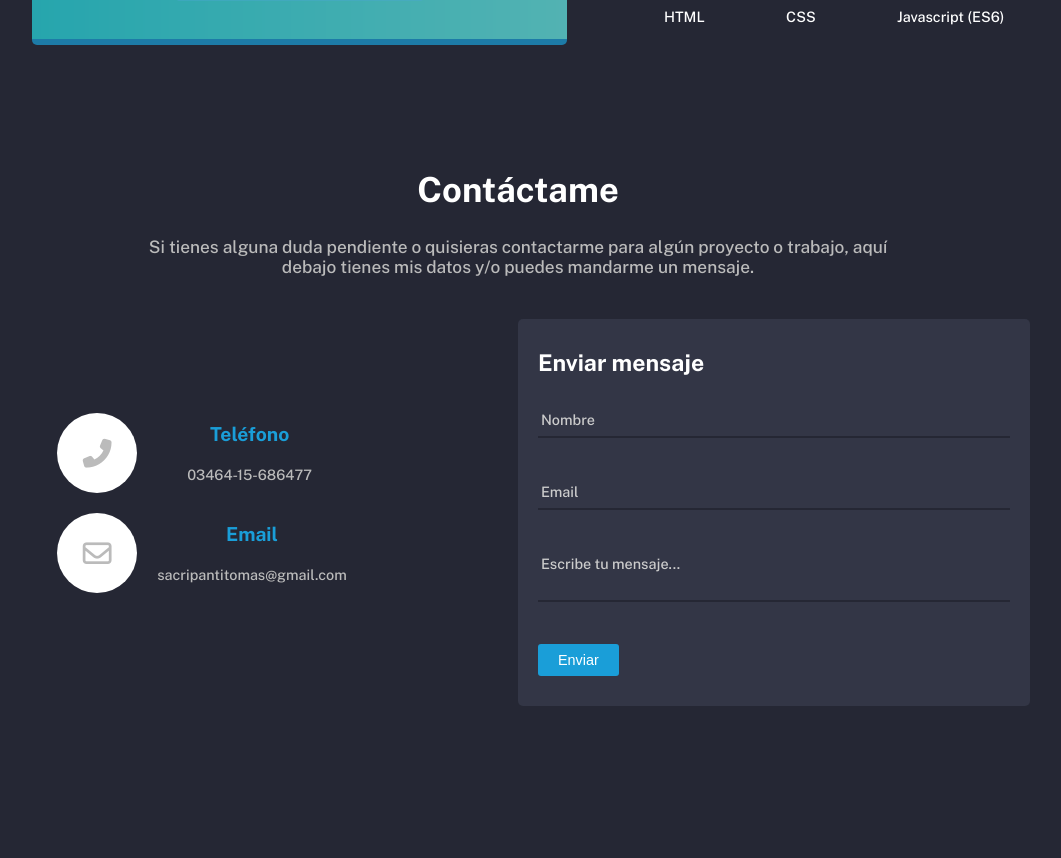
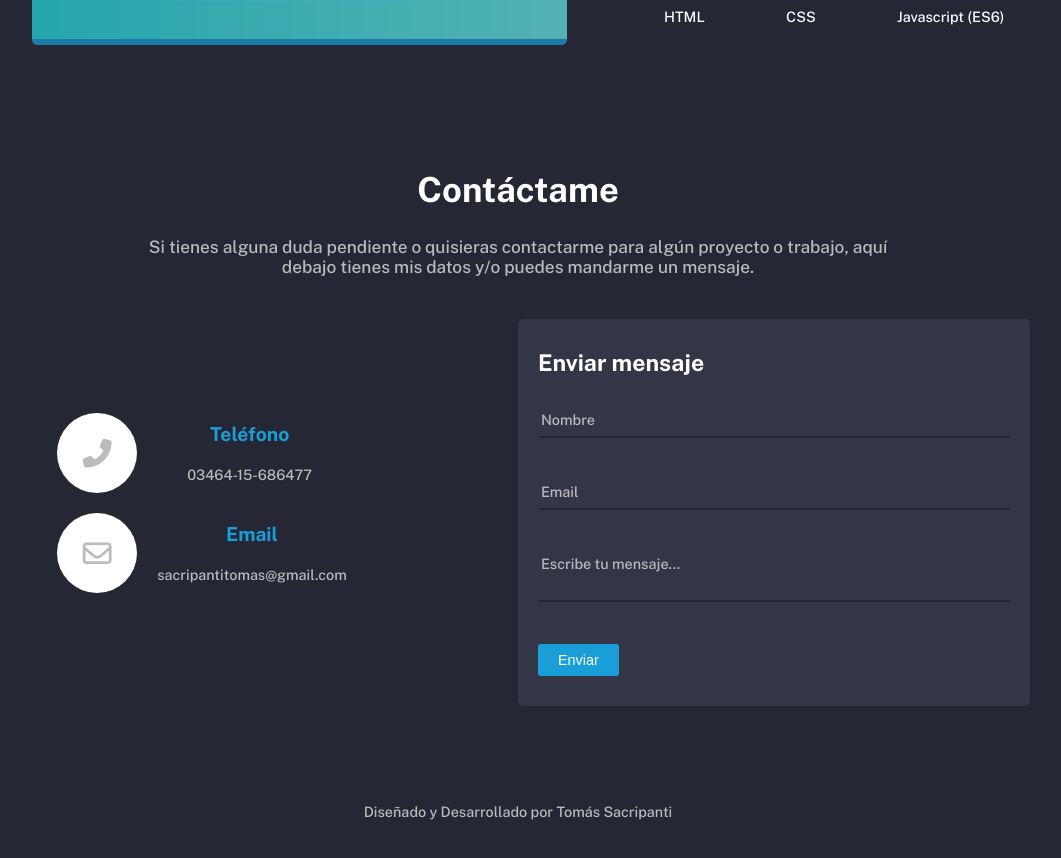
Before and after one commit to TomasSacripanti/Portfolio, a React (Create React App) app: page / in a window 1280 px wide. Shown: the part 3180-4038 px from the top of the page, without its empty margins (122-1183 px from the left). Before the commit the page ends 3911 px from the top, so only its background shows below. Built offline with nearby package versions, Linux system fonts and the light colour scheme.

Commit message:
Footer terminado

```diff
--- a/src/components/Footer.js
+++ b/src/components/Footer.js
@@ -5,7 +5,9 @@ export class Footer extends Component {
     render() {
         return (
             <div className="footer">
-
+                <a href="https://github.com/TomasSacripanti">
+                    <p>Diseñado y Desarrollado por Tomás Sacripanti</p>
+                </a>
             </div>
         )
     }
--- a/src/components/styles/Contact.css
+++ b/src/components/styles/Contact.css
@@ -6,6 +6,7 @@
     align-items: center;
     padding: 25px 10%;
     color: #bbbbbb;
+    margin-bottom: 30px;
 }
 .contact__head {
     text-align: center;
@@ -109,7 +110,7 @@
     padding: 5px 3px;
     margin: 10px 0;
     background-color: #333646;
-    color: #ccc;
+    color: #bbbbbb;
     font-size: .6rem;
     font-family: 'Public Sans', sans-serif;
     border: none;
@@ -126,7 +127,7 @@
     margin: 10px 0;
     pointer-events: none;
     transition: .5s;
-    color: #ccc;
+    color: #bbbbbb;
 }
 
 .form-group > input:focus ~ span,
--- a/src/components/styles/Footer.css
+++ b/src/components/styles/Footer.css
@@ -1,4 +1,15 @@
 .footer {
-    height: 60px;
+    height: 100px;
     width: 100%;
+    display: flex;
+    justify-content: center;
+    align-items: center;
 }
+.footer > a > p {
+    font-size: .5rem;
+    color: #bbbbbb;
+    transition: .3s ease;
+}
+.footer > a > p:hover {
+    color: white;
+}
--- a/src/index.js
+++ b/src/index.js
@@ -1,7 +1,7 @@
 import React from 'react';
 import ReactDOM from 'react-dom';
 import './index.css';
-import App from './App';
+import App from './App.js';
 
 ReactDOM.render(
   <App />,
--- a/src/pages/Homepage.js
+++ b/src/pages/Homepage.js
@@ -4,6 +4,7 @@ import Main from '../components/Main';
 import About from '../components/About';
 import Projects from '../components/Projects';
 import Contact from '../components/Contact';
+import Footer from '../components/Footer';
 
 export class Homepage extends Component {
     render() {
@@ -14,6 +15,7 @@ export class Homepage extends Component {
                 <About></About>
                 <Projects></Projects>
                 <Contact></Contact>
+                <Footer></Footer>
             </>
         )
     }
```
Also changed, not shown: 1 other file (tests, documents, lock files or other folders).
